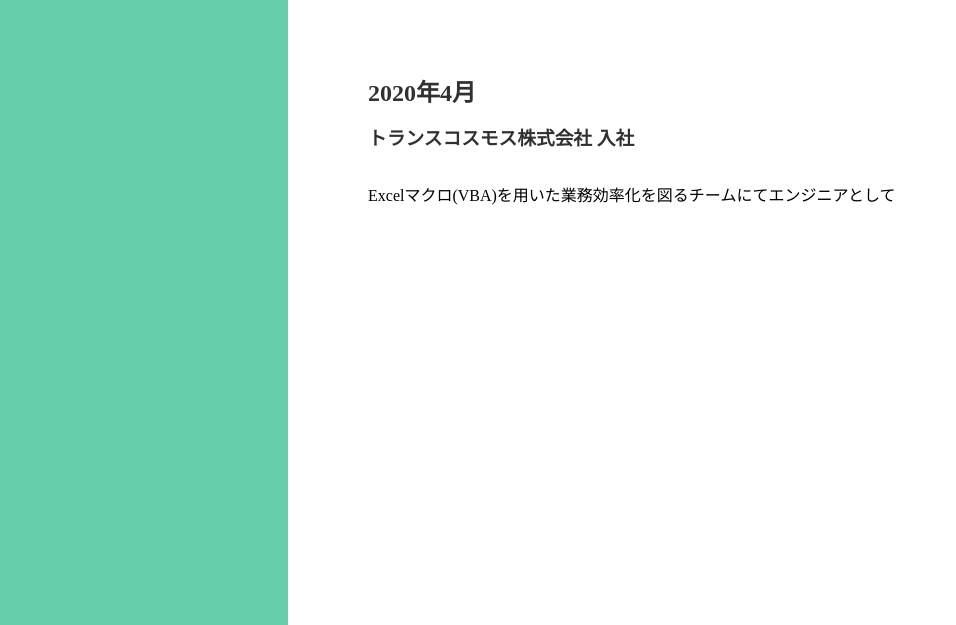
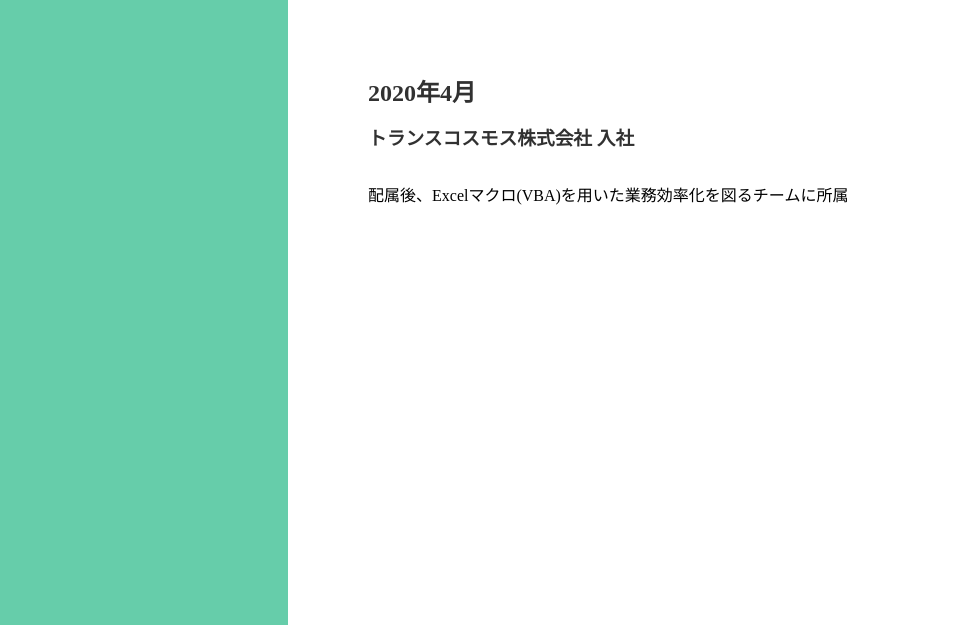
Before and after one commit to Goorer0936/Goorer, a plain HTML site: page index.html in a window 1280 px wide. Shown: the part 175-800 px from the top of the page, without its empty margins (0-956 px from the left). Drawn offline with Linux system fonts and the light colour scheme.

Commit message:
Update index.html

```diff
--- a/index.html
+++ b/index.html
@@ -22,7 +22,7 @@
     <ul class="keirekiul">
       <li><h2>2020年4月</h2></li>
       <li><h3>トランスコスモス株式会社 入社</h3></li>
-      <li><p class="contents-p">Excelマクロ(VBA)を用いた業務効率化を図るチームにてエンジニアとして</p></li>
+      <li><p class="contents-p">配属後、Excelマクロ(VBA)を用いた業務効率化を図るチームに所属</p></li>
     </ul>
   </div>
   </body>
```
